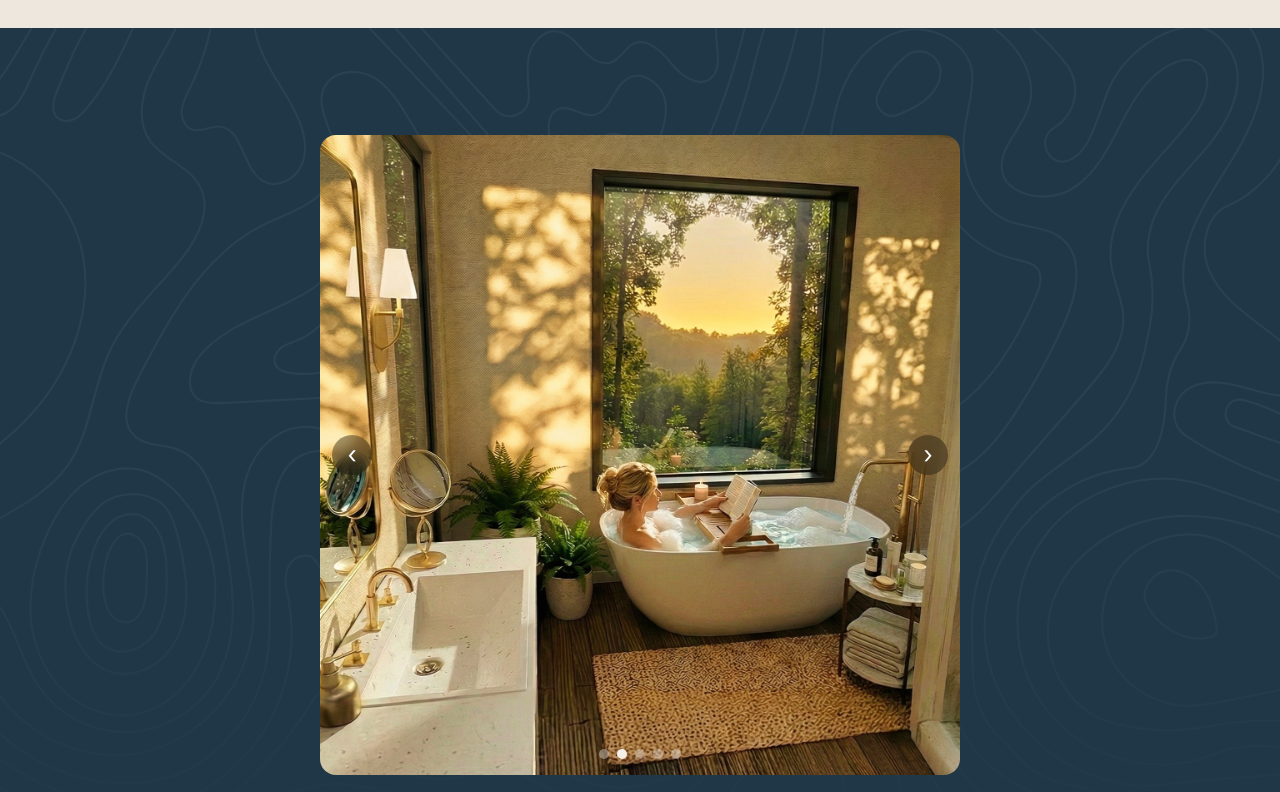
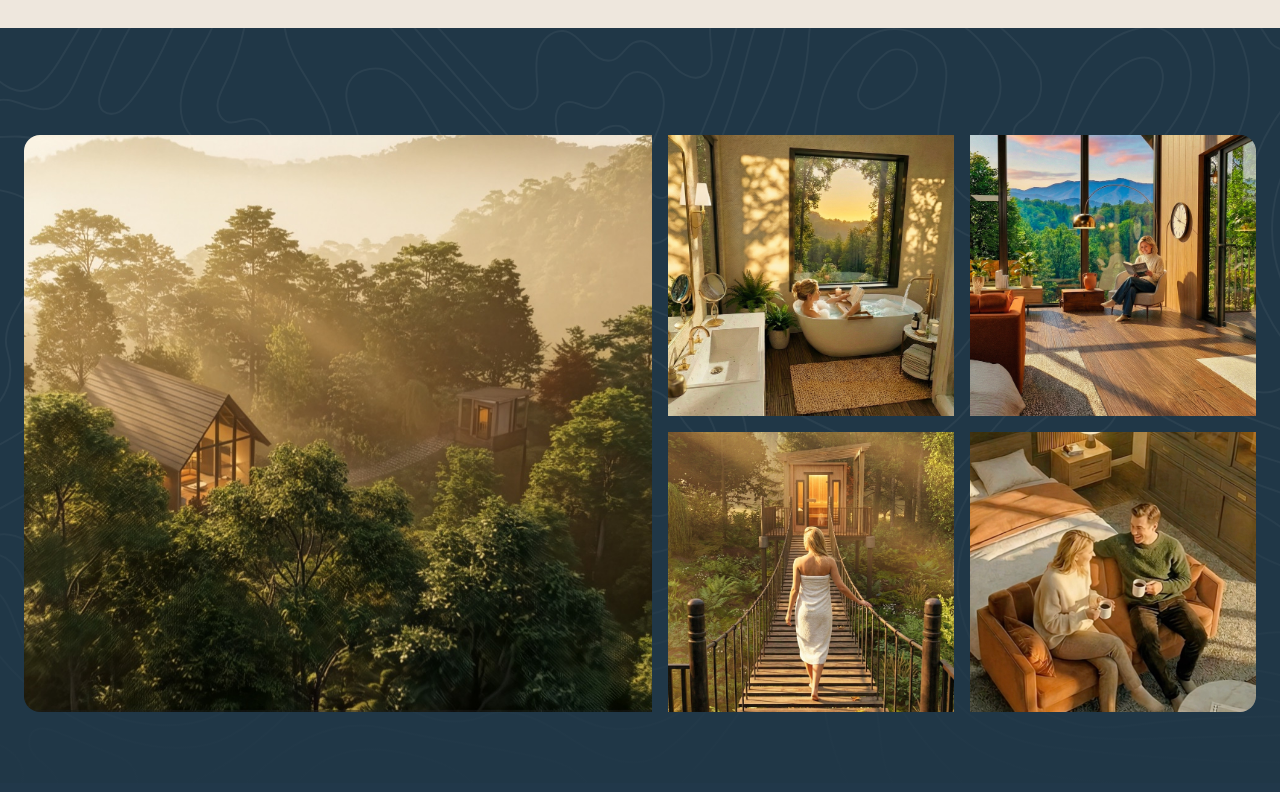
Before and after one commit to hgmwebteam/Canopy, a Next.js app: page / in a window 1280 px wide. Shown: the part 4500-5292 px from the top of the page. Built offline with nearby package versions, Linux system fonts and the light colour scheme.

Commit message:
Pricing gallery: slideshow on mobile, Airbnb-style collage on desktop
Co-Authored-By: Claude Fable 5 <noreply@anthropic.com>

```diff
--- a/components/landing/PricingGallery.tsx
+++ b/components/landing/PricingGallery.tsx
@@ -32,7 +32,12 @@ const slides: Slide[] = [
   },
 ];
 
+/**
+ * Mobile: square 1:1 slideshow. Desktop: Airbnb-style collage —
+ * hero image left, 2×2 grid right (slides[0] + slides[1..4]).
+ */
 export default function PricingGallery() {
+  const [hero, ...cells] = slides;
   return (
     <section className="relative overflow-hidden bg-navy-deep">
       <Image
@@ -43,7 +48,41 @@ export default function PricingGallery() {
         className="pointer-events-none select-none object-cover"
       />
       <div className="relative mx-auto max-w-[1296px] px-6 py-14 lg:pt-[107px] lg:pb-[71px]">
-        <GallerySlideshow slides={slides} />
+        {/* Mobile / tablet: slideshow */}
+        <div className="lg:hidden">
+          <GallerySlideshow slides={slides} />
+        </div>
+
+        {/* Desktop: collage */}
+        <div className="hidden gap-4 overflow-hidden rounded-2xl lg:flex">
+          <div className="relative w-[51%]">
+            <Image
+              src={hero.image}
+              alt={hero.alt}
+              fill
+              sizes="653px"
+              className="object-cover"
+              style={
+                hero.objectPosition
+                  ? { objectPosition: hero.objectPosition }
+                  : undefined
+              }
+            />
+          </div>
+          <div className="grid flex-1 grid-cols-2 gap-4">
+            {cells.map((cell) => (
+              <div key={cell.alt} className="relative aspect-[306/300]">
+                <Image
+                  src={cell.image}
+                  alt={cell.alt}
+                  fill
+                  sizes="306px"
+                  className="object-cover"
+                />
+              </div>
+            ))}
+          </div>
+        </div>
       </div>
     </section>
   );
```
Also changed, not shown: 1 other file (tests, documents, lock files or other folders).
